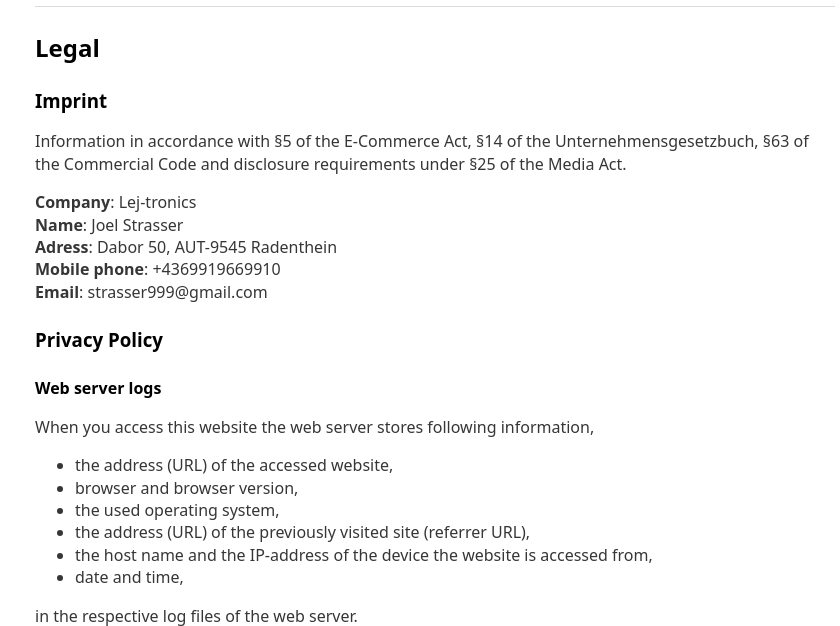
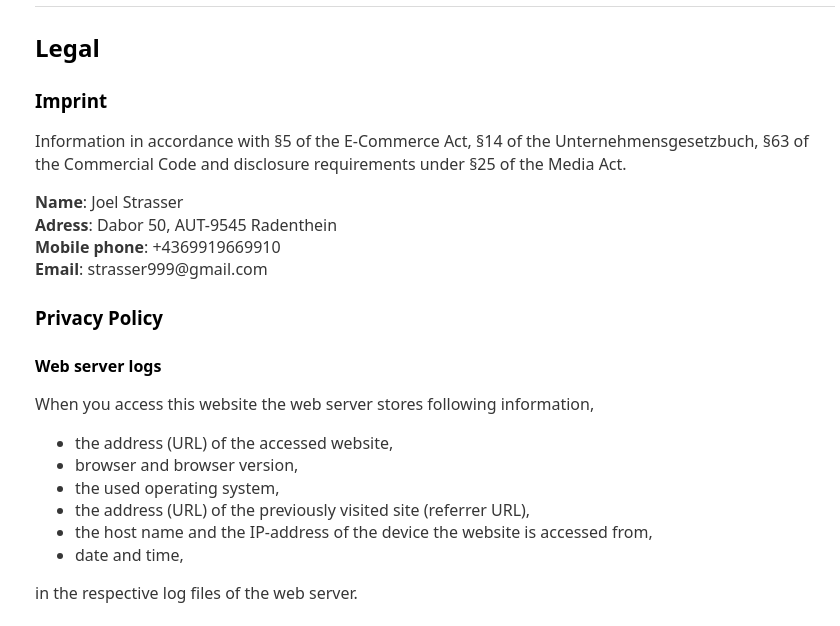
Before and after one commit to joestr/joelst.is-a.dev, a plain HTML site: page legal/index.html in a window 1280 px wide. Shown: the part 119-745 px from the top of the page, without its empty margins (205-1045 px from the left). Drawn offline with Linux system fonts and the light colour scheme.

Commit message:
feat: not a company

```diff
--- a/legal/index.html
+++ b/legal/index.html
@@ -32,7 +32,6 @@
                 Information in accordance with §5 of the E-Commerce Act, §14 of the Unternehmensgesetzbuch, §63 of the Commercial Code and disclosure requirements under §25 of the Media Act.
             </p>
             <p>
-                <b>Company</b>: Lej-tronics <br/>
                 <b>Name</b>: Joel Strasser<br/>
                 <b>Adress</b>: Dabor 50, AUT-9545 Radenthein<br/>
                 <b>Mobile phone</b>: +4369919669910<br/>
```
